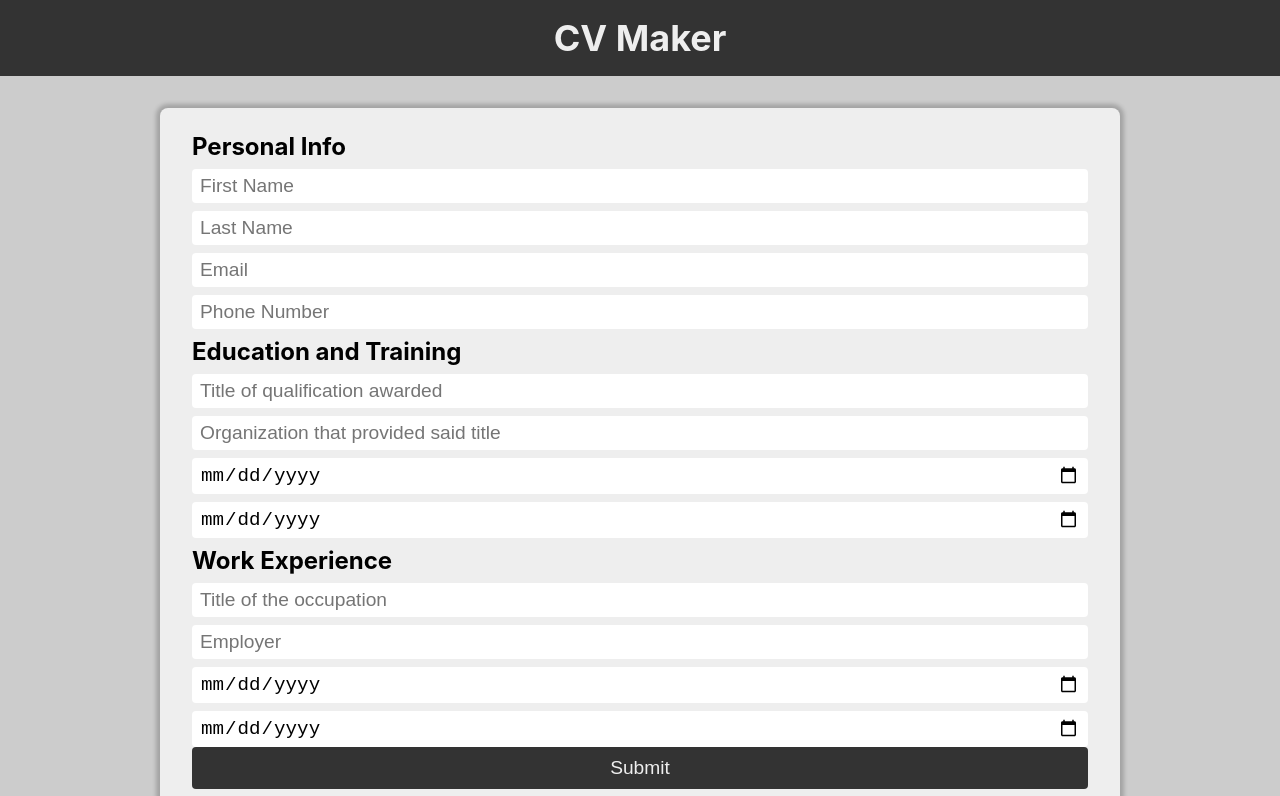
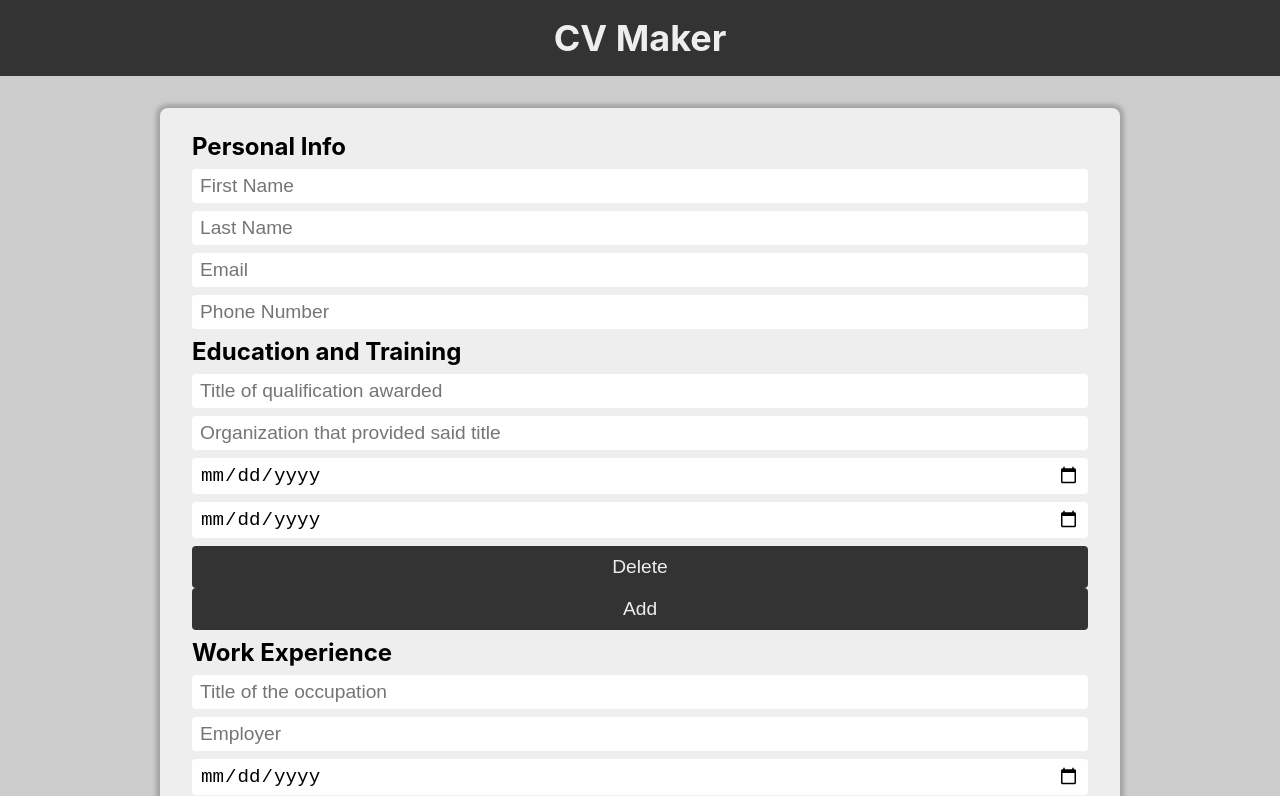
Before and after one commit to Peepachuu/cv-project, a React (Create React App) app: page / in a window 1280 px wide. Shown: the top 796 px of the page. Built offline with nearby package versions, Linux system fonts and the light colour scheme; the HTML template or start-up script is replaced by a standard one.

Commit message:
Create functionality to add new fieldsets
Did this in a very messy way. Had to create my own function to deep copy
an object. Could have used JSON.stringify and parse but that's slower as
far as I know.

```diff
--- a/src/App.js
+++ b/src/App.js
@@ -3,38 +3,51 @@ import InfoSection from "./components/InfoSection";
 import Header from "./components/Header";
 import Footer from "./components/Footer";
 import "./styles/styles.css";
+import uniqid from "uniqid";
 
 class App extends Component {
     constructor() {
         super();
 
-        this.state = {
-            infosets: [
-                [   {data: [
+        this.defaultPersonal = [
             {type: "text", placeholder: "First Name", name:"firstName", value:""},
             {type: "text", placeholder: "Last Name", name:"lastName", value:""},
             {type: "email", placeholder: "Email", name:"email", value:""},
             {type: "tel", placeholder: "Phone Number", name:"phoneNumber", value:""}
-                    ], id: 0}
-                ],
-                [   {data: [
+        ];
+
+        this.defaultEducation = [
             {type: "text", placeholder: "Title of qualification awarded", name:"qualification", value:""},
             {type: "text", placeholder: "Organization that provided said title", name:"organizaation", value:""},
             {type: "date", placeholder: "From", name:"startDate", value:""},
             {type: "date", placeholder: "To", name:"endDate", value:""}
-                    ], id: 1}
-                ],
-                [
-                    {data: [
+        ];
+        this.defaultWorkExp = [
             {type: "text", placeholder: "Title of the occupation", name:"occupation", value:""},
             {type: "text", placeholder: "Employer", name:"employer", value:""},
             {type: "date", placeholder: "From", name:"startDate", value:""},
             {type: "date", placeholder: "To", name:"endDate", value:""}
-                    ], id: 2}
-                ]
+        ];
+        this.state = {
+            infosets: [
+                [ {data: this.clone(this.defaultPersonal), id: uniqid()} ],
+                [ {data: this.clone(this.defaultEducation), id: uniqid()} ],
+                [ {data: this.clone(this.defaultWorkExp), id: uniqid()} ]
             ]
         };
         this.handleChange = this.handleChange.bind(this);
+        this.handleAdd = this.handleAdd.bind(this);
+    }
+
+    clone(obj){
+        if(obj == null || typeof(obj) != 'object')
+            return obj;
+
+        var temp = new obj.constructor();
+        for(var key in obj)
+            temp[key] = this.clone(obj[key]);
+
+        return temp;
     }
 
     handleChange(e, id) {
@@ -53,6 +66,26 @@ class App extends Component {
         }));
     }
 
+    handleAdd(heading) {
+        let pos;
+        let dataToAdd;
+        if (heading === "Personal Info") {
+            pos = 0;
+            dataToAdd = this.clone(this.defaultPersonal);
+        }
+        else if (heading === "Education and Training") {
+            pos = 1;
+            dataToAdd = this.clone(this.defaultEducation);
+        }
+        else if (heading === "Work Experience") {
+            pos = 2;
+            dataToAdd = this.clone(this.defaultWorkExp);
+        }
+        let infosetsClone = this.clone(this.state.infosets);
+        infosetsClone[pos].push({data: dataToAdd, id:uniqid()});
+        this.setState({infosets: infosetsClone});
+    }
+
     render() {
         return (
             <section className="main">
@@ -63,6 +96,8 @@ class App extends Component {
                         fieldsets={this.state.infosets[0]}
                         heading="Personal Info"
                         handleChange={this.handleChange}
+                        handleAdd={this.handleAdd}
+                        canAddDel={false}
                     >
                     </InfoSection>
 
@@ -70,6 +105,8 @@ class App extends Component {
                         fieldsets={this.state.infosets[1]}
                         heading="Education and Training"
                         handleChange={this.handleChange}
+                        handleAdd={this.handleAdd}
+                        canAddDel={true}
                     >
                     </InfoSection>
 
@@ -77,6 +114,8 @@ class App extends Component {
                         fieldsets={this.state.infosets[2]}
                         heading="Work Experience"
                         handleChange={this.handleChange}
+                        handleAdd={this.handleAdd}
+                        canAddDel={true}
                     >
                     </InfoSection>
                     <button>Submit</button>
--- a/src/components/InfoSection.js
+++ b/src/components/InfoSection.js
@@ -3,13 +3,13 @@ import React, {Component} from "react";
 class InfoSection extends Component {
 
     render() {
-        const {heading, fieldsets, handleChange} = this.props;
+        const {heading, fieldsets, handleChange, canAddDel, handleAdd} = this.props;
 
         return (
             <section className={heading}>
                 <h2>{heading}</h2>
                 {fieldsets.map(fieldset => (
-                    <fieldset>
+                    <fieldset key={fieldset.id}>
                         {fieldset.data.map(field => (
                             <input
                                 type={field.type}
@@ -17,11 +17,14 @@ class InfoSection extends Component {
                                 onChange={(e) => {handleChange(e, fieldset.id)}}
                                 name={field.name}
                                 value={field.value}
+                                key={field.name}
                                 required
                             />
                         ))}
+                        {canAddDel && <button>Delete</button>}
                     </fieldset>
                 ))}
+                {canAddDel && <button type="button" onClick={() => {handleAdd(heading)}}>Add</button>}
             </section>
         )
     }
```
Lines whose indentation alone changed are shown as unchanged.
